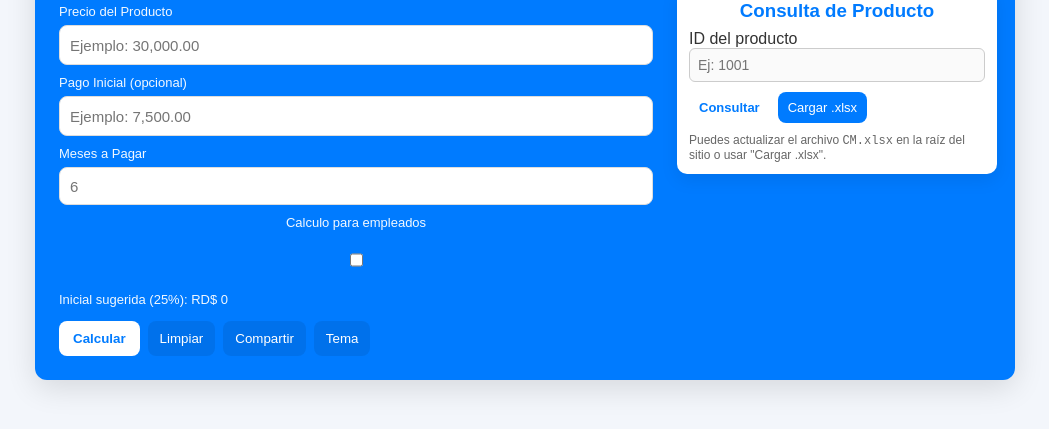
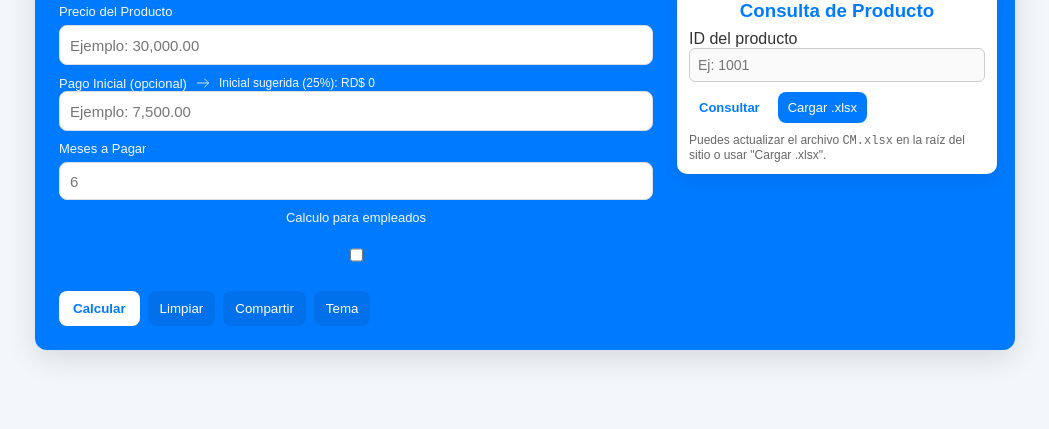
Before and after one commit to jrg2705/ccjabelmuebles, a plain HTML site: page index.html in a window 1280 px wide. Shown: the part 195-624 px from the top of the page, without its empty margins (115-1164 px from the left). Drawn offline with Linux system fonts and the light colour scheme; no server answers.

Commit message:
Add files via upload

```diff
--- a/estilos.css
+++ b/estilos.css
@@ -74,5 +74,5 @@ body.dark{
 }
 body.dark .container{background:#0b2240;color:#fff}
 body.dark .field label{color:#cfe8ff}
-body.dark .field input{background:#071428;color:#cfe8ff;border:1px solid rgba(255,255,255,0.06)}
+body.dark .field input{background:#ffffff;color:#0b2540;border:1px solid #ddd}
 body.dark .consulta{background:#071428;color:#cfe8ff}
--- a/index.html
+++ b/index.html
@@ -36,7 +36,11 @@
         </div>
 
         <div class="field">
-          <label for="inicial">Pago Inicial (opcional)</label>
+          <div style="display: flex; align-items: center; gap: 8px;">
+            <label for="inicial" style="margin: 0;">Pago Inicial (opcional)</label>
+            <svg width="16" height="16" viewBox="0 0 24 24" fill="none" xmlns="http://www.w3.org/2000/svg" style="opacity: 0.8;"><path d="M14.4297 5.92999L20.4997 12L14.4297 18.07" stroke="white" stroke-width="1.5" stroke-miterlimit="10" stroke-linecap="round" stroke-linejoin="round"></path><path d="M3.5 12H20.33" stroke="white" stroke-width="1.5" stroke-miterlimit="10" stroke-linecap="round" stroke-linejoin="round"></path></svg>
+            <div id="sugerenciaInicial" class="sugerencia" style="margin: 0; font-size: 12px;">Inicial sugerida (25%): RD$ 0</div>
+          </div>
           <input type="text" id="inicial" inputmode="decimal" placeholder="Ejemplo: 7,500.00" />
         </div>
 
@@ -49,8 +53,6 @@
           <label for="esEmpleado" style="margin:0;">Calculo para empleados</label>
           <input type="checkbox" id="esEmpleado" />
         </div>
-
-        <div id="sugerenciaInicial" class="sugerencia">Inicial sugerida (25%): RD$ 0</div>
 
         <div class="actions">
           <button class="primary" id="btnCalcular">Calcular</button>
```
Also changed, not shown: 1 other file.
